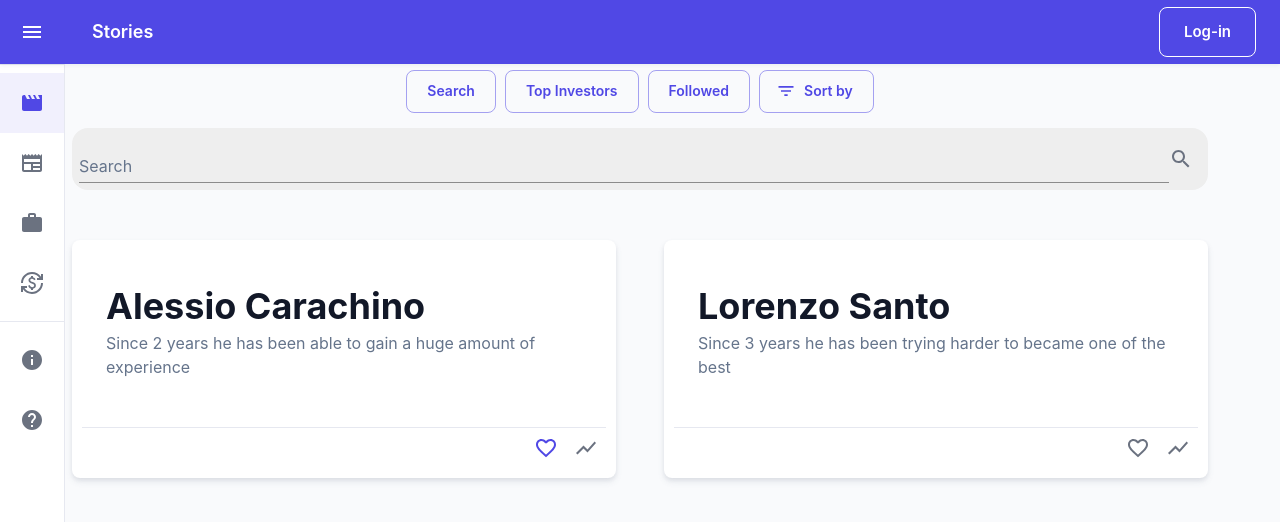
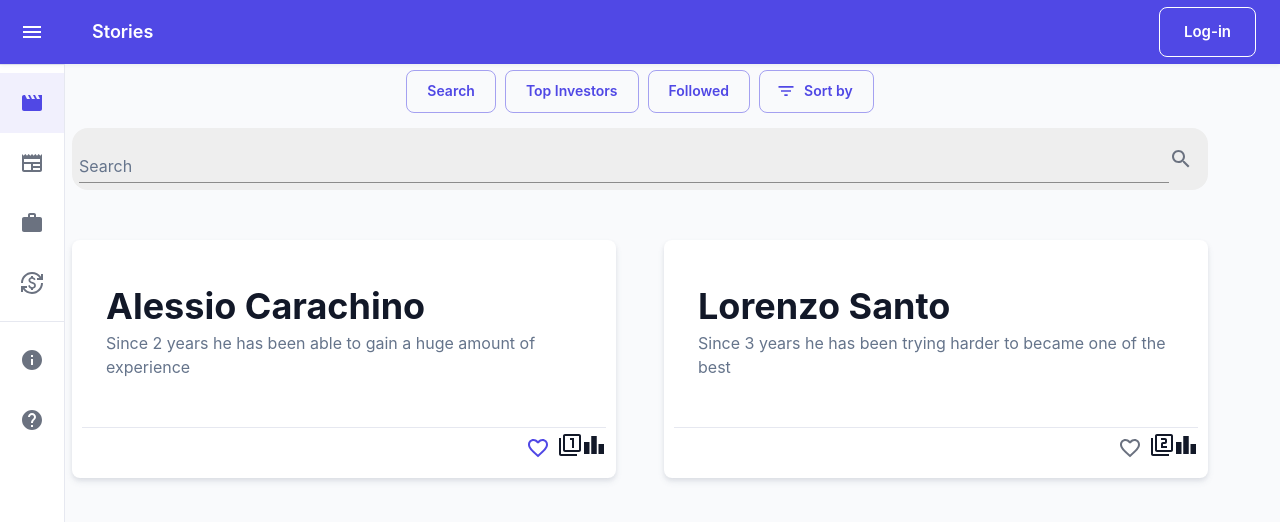
Before and after one commit to CarachinoAlessio/IntelliMents, a React (Create React App) app: page /investors in a window 1280 px wide. Shown: the top 522 px of the page. Built offline with nearby package versions, Linux system fonts and the light colour scheme; the HTML template or start-up script is replaced by a standard one.

Commit message:
updated investors
added leaderboard

```diff
--- a/src/components/InvestorsComp.js
+++ b/src/components/InvestorsComp.js
@@ -24,7 +24,9 @@ import {
 } from "@mui/material";
 import ListItemText from "@mui/material/ListItemText";
 import List from "@mui/material/List";
-
+import LeaderboardIcon from '@mui/icons-material/Leaderboard';
+import Filter1Icon from '@mui/icons-material/Filter1';
+import Filter2Icon from '@mui/icons-material/Filter2';
 // import {
 //     Grid, Card, CardContent,
 //     CardActionArea, Typography, CardActions,
@@ -43,13 +45,17 @@ export default function InvestorsComp(props) {
         name: 'Alessio Carachino',
         description: 'Since 2 years he has been able to gain a huge amount of experience',
         followed: true,
-        content: 'Lizards are a widespread group of squamate reptiles, with over 6,000 species, ranging across all continents except Antarctica with ranging across all continents except Antarctica with ranging across all continents except Antarctica with ranging across all continents except Antarctica with ranging across all continents',},
+        content: 'Lizards are a widespread group of squamate reptiles, with over 6,000 species, ranging across all continents except Antarctica with ranging across all continents except Antarctica with ranging across all continents except Antarctica with ranging across all continents except Antarctica with ranging across all continents',
+        position: "1"
+        },
 
         {id: 2,
         name: 'Lorenzo Santo',
         description: 'Since 3 years he has been trying harder to became one of the best',
         followed: false,
-        content: 'Use Dollar-Cost Averaging to Build Wealth Over Time',},
+        content: 'Use Dollar-Cost Averaging to Build Wealth Over Time',
+        position: "2"
+        },
     ]
 
     const [profilesState, setProfilesState] = useState(profilesArr)
@@ -193,9 +199,11 @@ export default function InvestorsComp(props) {
                                                     <IconButton onClick={() => setFollowing(i)} color={i.followed ? "primary" : ""} aria-label="favorite">
                                                         <FavoriteBorderIcon />
                                                     </IconButton>
-                                                    <IconButton aria-label="chart">
-                                                        <ShowChartIcon />
-                                                    </IconButton>
+                                                    <Grid aria-label="chart">
+                                                            {i.position==="1"? <Filter1Icon></Filter1Icon> : <Filter2Icon></Filter2Icon>}
+                                                            <LeaderboardIcon>
+                                                            </LeaderboardIcon>
+                                                    </Grid>
                                                 </Grid>
                                             </Grid>
                             </Card>
```
